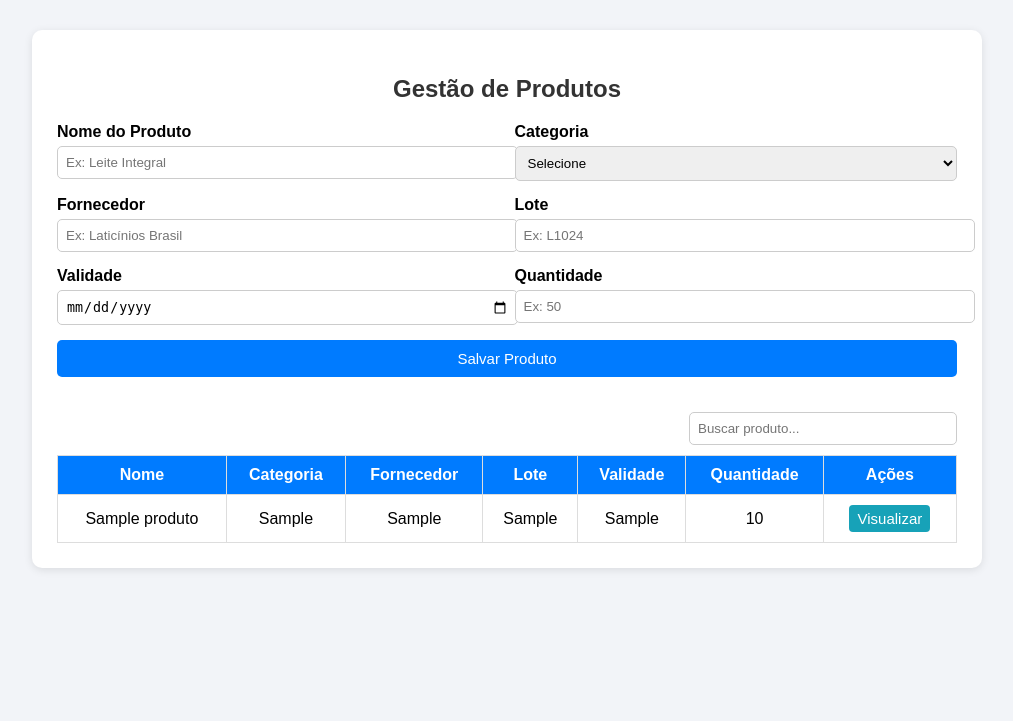
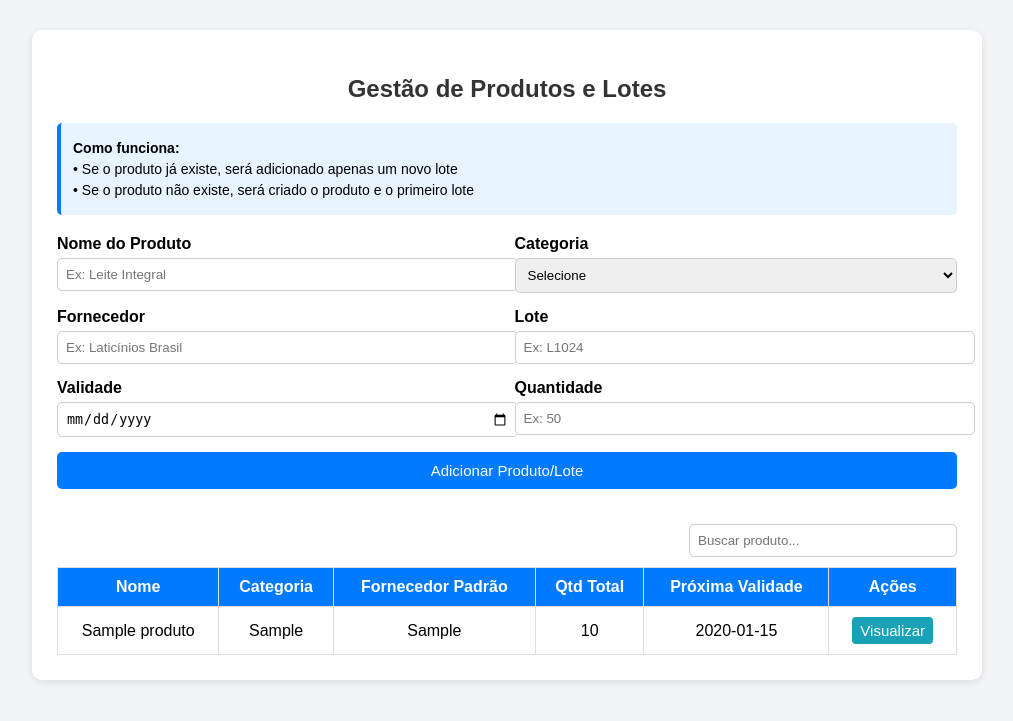
Before and after one commit to KodusTheOnly/Projeto-StockControl, a PHP site: page /cadastro_produtos.html in a window 1280 px wide. Shown: the top 721 px of the page, without its empty margins (133-1146 px from the left). Run offline with PHP 8.4, Linux system fonts and the light colour scheme; tables that the repository leaves empty or names only in its code hold one stand-in row (values such as "Sample post").

Commit message:
Ajustes do banco de dados e suas relações

```diff
--- a/cadastro_produtos.html
+++ b/cadastro_produtos.html
@@ -5,7 +5,6 @@
   <title>Gestão de Produtos (RF03.1)</title>
 
   <style>
-    /* ======== ESTILO GERAL ======== */
     body {
       font-family: Arial, sans-serif;
       background: #f2f4f8;
@@ -27,7 +26,6 @@
       box-shadow: 0 2px 8px rgba(0,0,0,0.1);
     }
 
-    /* ======== FORMULÁRIO ======== */
     form {
       display: grid;
       grid-template-columns: 1fr 1fr;
@@ -63,7 +61,6 @@
       background: #0056b3;
     }
 
-    /* ======== TABELA DE CONSULTA ======== */
     table {
       width: 100%;
       border-collapse: collapse;
@@ -109,14 +106,32 @@
       border: 1px solid #ccc;
       border-radius: 5px;
     }
+
+    .info-box {
+      background: #e7f3ff;
+      border-left: 4px solid #007bff;
+      padding: 12px;
+      margin-bottom: 20px;
+      border-radius: 5px;
+    }
+
+    .info-box p {
+      margin: 5px 0;
+      font-size: 14px;
+    }
   </style>
 </head>
 <body>
 
   <div class="container">
-    <h2>Gestão de Produtos</h2>
+    <h2>Gestão de Produtos e Lotes</h2>
 
-    <!-- ======== FORMULÁRIO DE CADASTRO ======== -->
+    <div class="info-box">
+      <p><strong>Como funciona:</strong></p>
+      <p>• Se o produto já existe, será adicionado apenas um novo lote</p>
+      <p>• Se o produto não existe, será criado o produto e o primeiro lote</p>
+    </div>
+
     <form id="form-produto">
       <div>
         <label>Nome do Produto</label>
@@ -154,24 +169,21 @@
         <input type="number" id="quantidade" min="1" placeholder="Ex: 50" required>
       </div>
 
-      <button type="submit">Salvar Produto</button>
+      <button type="submit">Adicionar Produto/Lote</button>
     </form>
 
-    <!-- ======== CAMPO DE BUSCA ======== -->
     <div class="search-box">
       <input type="text" id="buscar" placeholder="Buscar produto...">
     </div>
 
-    <!-- ======== TABELA DE CONSULTA ======== -->
     <table id="tabela-produtos">
       <thead>
         <tr>
           <th>Nome</th>
           <th>Categoria</th>
-          <th>Fornecedor</th>
-          <th>Lote</th>
-          <th>Validade</th>
-          <th>Quantidade</th>
+          <th>Fornecedor Padrão</th>
+          <th>Qtd Total</th>
+          <th>Próxima Validade</th>
           <th>Ações</th>
         </tr>
       </thead>
@@ -181,7 +193,6 @@
     </table>
   </div>
 
-  <!-- ======== SCRIPT ======== -->
   <script>
     const form = document.getElementById('form-produto');
     const tabela = document.getElementById('tabela-produtos').querySelector('tbody');
@@ -192,7 +203,7 @@
 
     function criarCelula(tr, valor) {
       const td = document.createElement('td');
-      td.textContent = valor ?? '';
+      td.textContent = valor ?? '-';
       tr.appendChild(td);
     }
 
@@ -206,10 +217,9 @@
           const tr = document.createElement('tr');
           criarCelula(tr, p.nome);
           criarCelula(tr, p.categoria);
-          criarCelula(tr, p.fornecedor);
-          criarCelula(tr, p.lote);
-          criarCelula(tr, (p.validade || '').substring(0, 10));
-          criarCelula(tr, p.quantidade);
+          criarCelula(tr, p.fornecedor_padrao);
+          criarCelula(tr, p.quantidade_total || 0);
+          criarCelula(tr, (p.proxima_validade || '').substring(0, 10));
 
           const tdAcoes = document.createElement('td');
           tdAcoes.classList.add('actions');
@@ -261,9 +271,10 @@
         const resultado = await resposta.json();
 
         if (!resposta.ok || !resultado.success) {
-          throw new Error(resultado.error || 'Erro ao salvar o produto.');
+          throw new Error(resultado.error || 'Erro ao salvar o produto/lote.');
         }
 
+        alert('Produto/lote adicionado com sucesso!');
         form.reset();
         await carregarProdutos();
       } catch (erro) {
--- a/conexao.php
+++ b/conexao.php
@@ -4,7 +4,7 @@ define("HOST", "localhost");
 define("PORT", "3307");
 define("USER", "root");
 define("PAS", "");
-define("BASE", "cadastro_usuarios");
+define("BASE", "StockControl");
 $conn = new mysqli(HOST, USER, PAS, BASE, PORT);
 if ($conn->connect_error) {
     die("Falha na conexão: " . $conn->connect_error);
--- a/conexao_produtos.php
+++ b/conexao_produtos.php
@@ -5,7 +5,7 @@ if (!defined('DB_PROD_HOST')) {
     define('DB_PROD_PORT', '3307');
     define('DB_PROD_USER', 'root');
     define('DB_PROD_PASS', '');
-    define('DB_PROD_NAME', 'estoque_produtos');
+    define('DB_PROD_NAME', 'StockControl');
 }
 
 /**
--- a/login.php
+++ b/login.php
@@ -25,7 +25,6 @@ if ($user && password_verify($senha, $user['senha_hash'])) { // usuario existe?
     'email'  => $user['email'],
     'perfil' => $user['perfil'],
   ];
-  //! AJUSTAR DEPOIS - AQUI É A PAGINA ONDE VOU MANDAR O USUÁRIO DEPOIS DO LOGIN DAR CERTO
   header('Location: cadastro_produtos.html'); // redireciona para a tela de produtos
   exit;
 }
--- a/produtos.php
+++ b/produtos.php
@@ -46,9 +46,6 @@ try {
     }
 }
 
-/**
- * Lê e interpreta o corpo da requisição.
- */
 function lerPayload(): array
 {
     $raw = file_get_contents('php://input');
@@ -65,9 +62,6 @@ function lerPayload(): array
     return $dados;
 }
 
-/**
- * Retorna os dados do produto normalizados e validados.
- */
 function normalizarProduto(array $dados): array
 {
     $campos = [
@@ -108,7 +102,14 @@ function listarProdutos(mysqli $conn): void
 {
     $id = filter_input(INPUT_GET, 'id', FILTER_VALIDATE_INT);
     if ($id) {
-        $stmt = $conn->prepare('SELECT * FROM produtos WHERE id = ? LIMIT 1');
+        // Busca produto específico com seus lotes
+        $stmt = $conn->prepare('
+            SELECT p.*,
+                   (SELECT SUM(l.quantidade) FROM lotes l WHERE l.produto_id = p.id) as quantidade_total
+            FROM produtos p
+            WHERE p.id = ?
+            LIMIT 1
+        ');
         $stmt->bind_param('i', $id);
         $stmt->execute();
         $produto = $stmt->get_result()->fetch_assoc();
@@ -117,20 +118,38 @@ function listarProdutos(mysqli $conn): void
             responder(404, ['success' => false, 'error' => 'Produto não encontrado.']);
         }
 
+        // Busca os lotes deste produto
+        $stmt_lotes = $conn->prepare('
+            SELECT id, lote, fornecedor, validade, quantidade, criado_em, atualizado_em
+            FROM lotes
+            WHERE produto_id = ?
+            ORDER BY validade ASC
+        ');
+        $stmt_lotes->bind_param('i', $id);
+        $stmt_lotes->execute();
+        $produto['lotes'] = $stmt_lotes->get_result()->fetch_all(MYSQLI_ASSOC);
+
         responder(200, ['success' => true, 'produto' => $produto]);
     }
 
+    // Lista todos os produtos com quantidade total
     $termo = filter_input(INPUT_GET, 'buscar', FILTER_SANITIZE_SPECIAL_CHARS) ?? '';
-    $sql = 'SELECT id, nome, categoria, fornecedor, lote, validade, quantidade, qr_code_habilitado, criado_em, atualizado_em FROM produtos';
+    $sql = '
+        SELECT p.id, p.nome, p.categoria, p.fornecedor_padrao, p.qr_code_habilitado,
+               p.criado_em, p.atualizado_em,
+               (SELECT SUM(l.quantidade) FROM lotes l WHERE l.produto_id = p.id) as quantidade_total,
+               (SELECT MIN(l.validade) FROM lotes l WHERE l.produto_id = p.id) as proxima_validade
+        FROM produtos p
+    ';
 
     if ($termo !== '') {
-        $sql .= ' WHERE nome LIKE ? OR categoria LIKE ? OR fornecedor LIKE ? OR lote LIKE ?';
-        $sql .= ' ORDER BY criado_em DESC';
+        $sql .= ' WHERE p.nome LIKE ? OR p.categoria LIKE ? OR p.fornecedor_padrao LIKE ?';
+        $sql .= ' ORDER BY p.criado_em DESC';
         $like = '%' . $termo . '%';
         $stmt = $conn->prepare($sql);
-        $stmt->bind_param('ssss', $like, $like, $like, $like);
+        $stmt->bind_param('sss', $like, $like, $like);
     } else {
-        $sql .= ' ORDER BY criado_em DESC';
+        $sql .= ' ORDER BY p.criado_em DESC';
         $stmt = $conn->prepare($sql);
     }
 
@@ -143,27 +162,62 @@ function listarProdutos(mysqli $conn): void
 
 function criarProduto(mysqli $conn, array $payload): void
 {
-    $produto = normalizarProduto($payload);
-    garantirProdutoUnico($conn, $produto['nome'], $produto['lote']);
+    $dados = normalizarProduto($payload);
 
-    $stmt = $conn->prepare(
-        'INSERT INTO produtos (nome, categoria, fornecedor, lote, validade, quantidade) VALUES (?, ?, ?, ?, ?, ?)'
-    );
-    $stmt->bind_param(
-        'sssssi',
-        $produto['nome'],
-        $produto['categoria'],
-        $produto['fornecedor'],
-        $produto['lote'],
-        $produto['validade'],
-        $produto['quantidade']
-    );
+    $conn->begin_transaction();
 
-    if (!$stmt->execute()) {
-        responder(500, ['success' => false, 'error' => 'Não foi possível salvar o produto.']);
+    try {
+        // Verifica se produto já existe
+        $stmt_check = $conn->prepare('SELECT id FROM produtos WHERE nome = ? LIMIT 1');
+        $stmt_check->bind_param('s', $dados['nome']);
+        $stmt_check->execute();
+        $resultado = $stmt_check->get_result();
+
+        if ($resultado->num_rows > 0) {
+            // Produto já existe, apenas adiciona novo lote
+            $produto_id = $resultado->fetch_assoc()['id'];
+
+            // Verifica se já existe lote com mesmo número para este produto
+            $stmt_lote_check = $conn->prepare('SELECT id FROM lotes WHERE produto_id = ? AND lote = ? LIMIT 1');
+            $stmt_lote_check->bind_param('is', $produto_id, $dados['lote']);
+            $stmt_lote_check->execute();
+            if ($stmt_lote_check->get_result()->num_rows > 0) {
+                throw new Exception('Já existe um lote com este número para este produto.');
+            }
+
+        } else {
+            // Cria novo produto
+            $stmt_produto = $conn->prepare('
+                INSERT INTO produtos (nome, categoria, fornecedor_padrao)
+                VALUES (?, ?, ?)
+            ');
+            $stmt_produto->bind_param('sss', $dados['nome'], $dados['categoria'], $dados['fornecedor']);
+
+            if (!$stmt_produto->execute()) {
+                throw new Exception('Não foi possível criar o produto.');
+            }
+
+            $produto_id = $conn->insert_id;
+        }
+
+        // Insere o lote
+        $stmt_lote = $conn->prepare('
+            INSERT INTO lotes (produto_id, lote, fornecedor, validade, quantidade)
+            VALUES (?, ?, ?, ?, ?)
+        ');
+        $stmt_lote->bind_param('isssi', $produto_id, $dados['lote'], $dados['fornecedor'], $dados['validade'], $dados['quantidade']);
+
+        if (!$stmt_lote->execute()) {
+            throw new Exception('Não foi possível adicionar o lote.');
+        }
+
+        $conn->commit();
+        responder(201, ['success' => true, 'produto_id' => $produto_id, 'lote_id' => $conn->insert_id]);
+
+    } catch (Exception $e) {
+        $conn->rollback();
+        responder(400, ['success' => false, 'error' => $e->getMessage()]);
     }
-
-    responder(201, ['success' => true, 'id' => $conn->insert_id]);
 }
 
 function atualizarProduto(mysqli $conn, array $payload): void
@@ -177,28 +231,47 @@ function atualizarProduto(mysqli $conn, array $payload): void
         responder(404, ['success' => false, 'error' => 'Produto não encontrado.']);
     }
 
-    $produto = normalizarProduto($payload);
-    garantirProdutoUnico($conn, $produto['nome'], $produto['lote'], $id);
+    $dados = normalizarProduto($payload);
 
-    $stmt = $conn->prepare(
-        'UPDATE produtos SET nome = ?, categoria = ?, fornecedor = ?, lote = ?, validade = ?, quantidade = ? WHERE id = ?'
-    );
-    $stmt->bind_param(
-        'sssssii',
-        $produto['nome'],
-        $produto['categoria'],
-        $produto['fornecedor'],
-        $produto['lote'],
-        $produto['validade'],
-        $produto['quantidade'],
-        $id
-    );
+    $conn->begin_transaction();
 
-    if (!$stmt->execute()) {
-        responder(500, ['success' => false, 'error' => 'Não foi possível atualizar o produto.']);
+    try {
+        // Atualiza informações do produto
+        $stmt_produto = $conn->prepare('
+            UPDATE produtos
+            SET nome = ?, categoria = ?, fornecedor_padrao = ?
+            WHERE id = ?
+        ');
+        $stmt_produto->bind_param('sssi', $dados['nome'], $dados['categoria'], $dados['fornecedor'], $id);
+
+        if (!$stmt_produto->execute()) {
+            throw new Exception('Não foi possível atualizar o produto.');
+        }
+
+        // Se veio lote_id no payload, atualiza o lote específico
+        if (isset($payload['lote_id'])) {
+            $lote_id = filter_var($payload['lote_id'], FILTER_VALIDATE_INT);
+            if ($lote_id) {
+                $stmt_lote = $conn->prepare('
+                    UPDATE lotes
+                    SET lote = ?, fornecedor = ?, validade = ?, quantidade = ?
+                    WHERE id = ? AND produto_id = ?
+                ');
+                $stmt_lote->bind_param('sssiii', $dados['lote'], $dados['fornecedor'], $dados['validade'], $dados['quantidade'], $lote_id, $id);
+
+                if (!$stmt_lote->execute()) {
+                    throw new Exception('Não foi possível atualizar o lote.');
+                }
+            }
+        }
+
+        $conn->commit();
+        responder(200, ['success' => true]);
+
+    } catch (Exception $e) {
+        $conn->rollback();
+        responder(400, ['success' => false, 'error' => $e->getMessage()]);
     }
-
-    responder(200, ['success' => true]);
 }
 
 function excluirProduto(mysqli $conn, array $payload): void
@@ -208,6 +281,23 @@ function excluirProduto(mysqli $conn, array $payload): void
         responder(400, ['success' => false, 'error' => 'ID do produto não informado.']);
     }
 
+    // Se veio lote_id, exclui apenas o lote
+    if (isset($payload['lote_id'])) {
+        $lote_id = filter_var($payload['lote_id'], FILTER_VALIDATE_INT);
+        if ($lote_id) {
+            $stmt = $conn->prepare('DELETE FROM lotes WHERE id = ? AND produto_id = ?');
+            $stmt->bind_param('ii', $lote_id, $id);
+            $stmt->execute();
+
+            if ($stmt->affected_rows === 0) {
+                responder(404, ['success' => false, 'error' => 'Lote não encontrado.']);
+            }
+
+            responder(200, ['success' => true]);
+        }
+    }
+
+    // Senão, exclui o produto inteiro (cascade vai excluir os lotes)
     $stmt = $conn->prepare('DELETE FROM produtos WHERE id = ?');
     $stmt->bind_param('i', $id);
     $stmt->execute();
@@ -245,22 +335,6 @@ function atualizarQrCode(mysqli $conn, array $payload): void
     responder(200, ['success' => true, 'qr_code_habilitado' => $habilitar]);
 }
 
-function garantirProdutoUnico(mysqli $conn, string $nome, string $lote, ?int $ignorarId = null): void
-{
-    if ($ignorarId) {
-        $stmt = $conn->prepare('SELECT id FROM produtos WHERE nome = ? AND lote = ? AND id <> ? LIMIT 1');
-        $stmt->bind_param('ssi', $nome, $lote, $ignorarId);
-    } else {
-        $stmt = $conn->prepare('SELECT id FROM produtos WHERE nome = ? AND lote = ? LIMIT 1');
-        $stmt->bind_param('ss', $nome, $lote);
-    }
-
-    $stmt->execute();
-    if ($stmt->get_result()->num_rows > 0) {
-        responder(409, ['success' => false, 'error' => 'Já existe um produto com o mesmo nome e lote.']);
-    }
-}
-
 function produtoExiste(mysqli $conn, int $id): bool
 {
     $stmt = $conn->prepare('SELECT id FROM produtos WHERE id = ? LIMIT 1');
```
Also changed, not shown: banco.sql (+65 -21 lines), detalhes_produto.html (+146 -42 lines).
